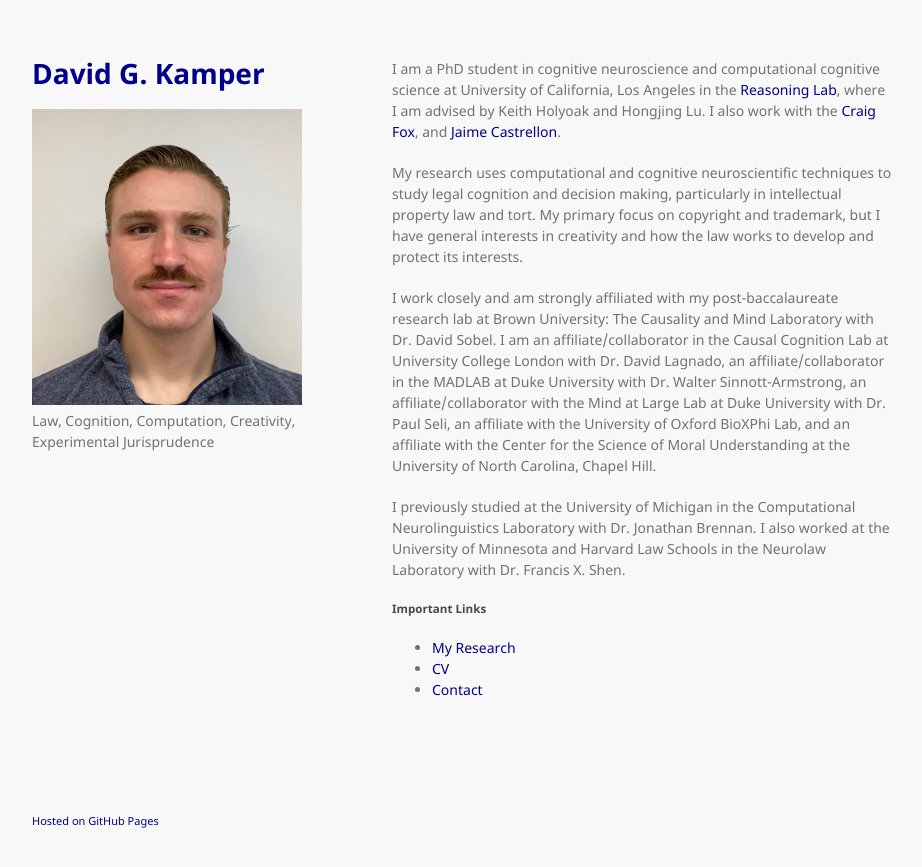
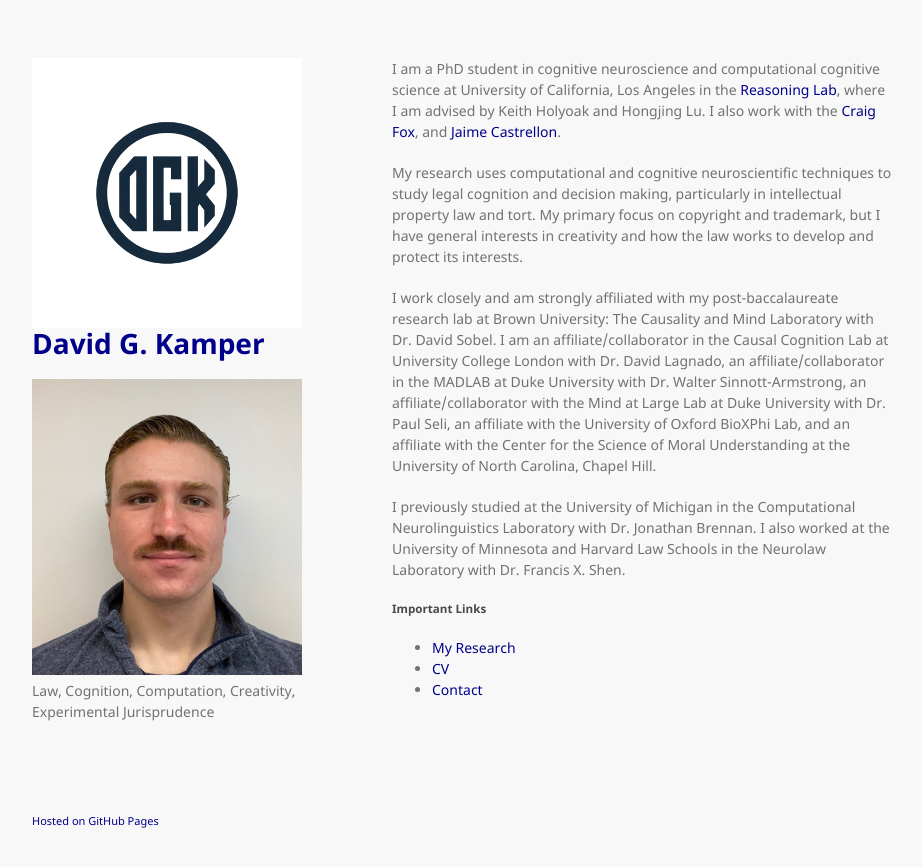
Before and after one commit to dgkamper/dgkamper.github.io, a Jekyll site: the page built from index.md, in a window 1280 px wide. Shown: the top 867 px of the page, without its empty margins (178-1100 px from the left). Built offline with Jekyll 4.4.1, drawn with Linux system fonts in a browser that asks for light colours.

Commit message:
Update default.html

```diff
--- a/_layouts/default.html
+++ b/_layouts/default.html
@@ -15,6 +15,7 @@
   <body>
     <div class="wrapper">
       <header>
+        <img src="{{ '/thumbnail.png' | relative_url }}" alt="Thumbnail Image" style="display: block; margin: 0 auto;">
         <h1><a href="{{ "/" | absolute_url }}">{{ site.title | default: site.github.repository_name }}</a></h1>
 
         {% if site.logo %}
```
